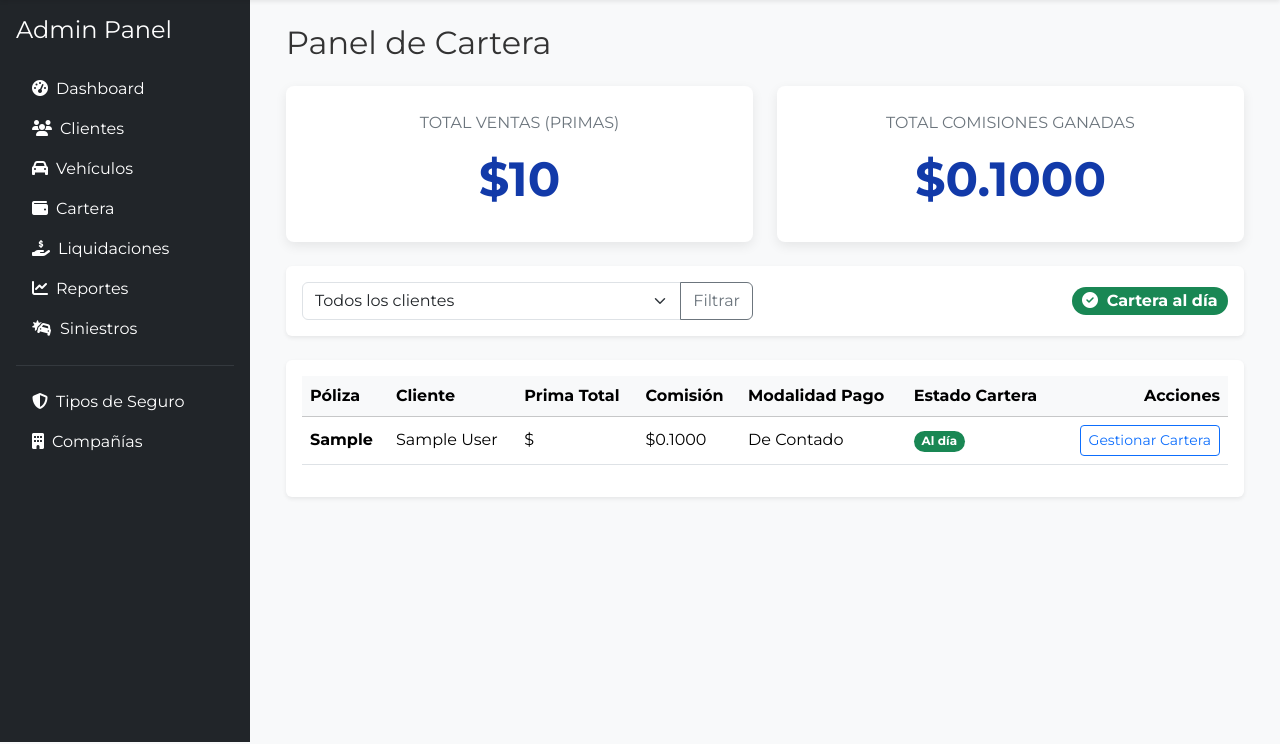
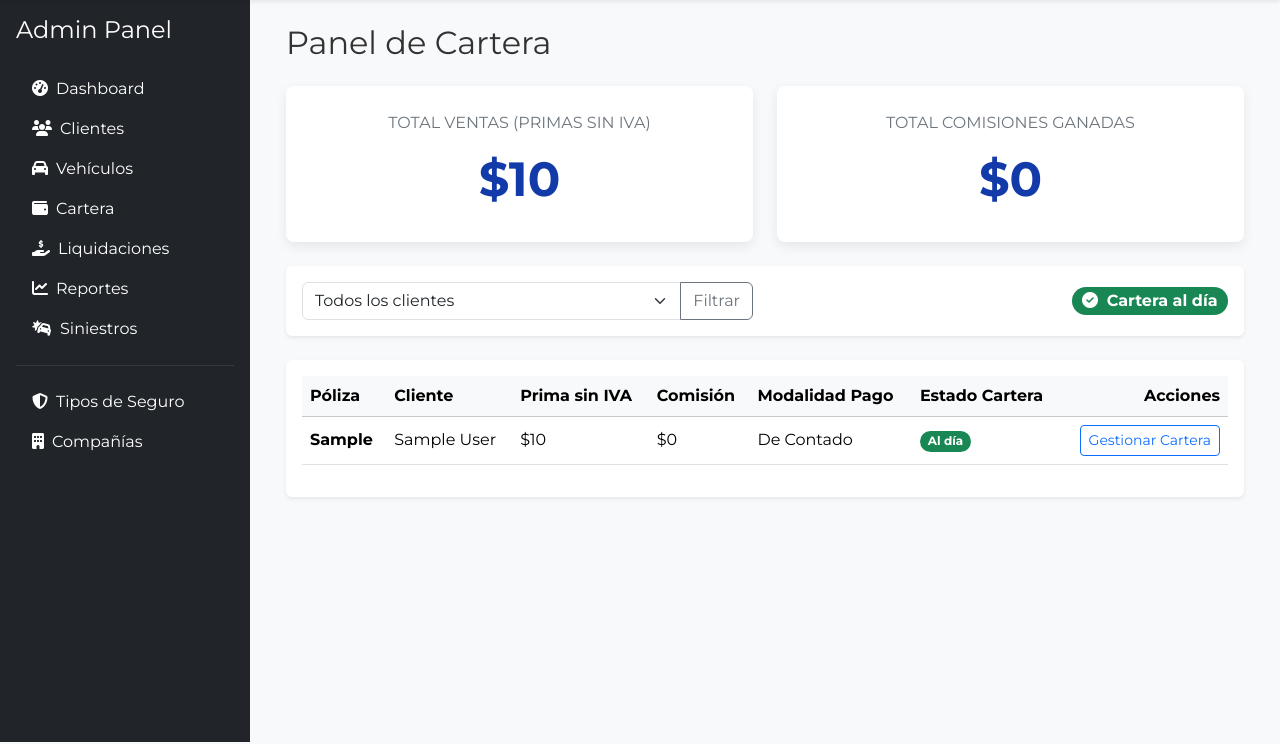
Before and after one commit to Santiago-caicedo/assecol_seguros, a Django app: page /dashboard/cartera/ in a window 1280 px wide. Shown: the part 56-800 px from the top of the page. Run offline with Django 5.2, Linux system fonts and the light colour scheme; a user stored in the database is signed in; tables that the repository leaves empty hold one stand-in row (values such as "Sample post"); parts of the project's set-up code (start-up, migrations or seed data) failed here and were passed over; some libraries are stand-ins or nearby versions.

Commit message:
se arregla diseño de interfaz de cartera

```diff
--- a/proyecto_seguros/dashboard_admin/templates/dashboard_admin/cartera_general.html
+++ b/proyecto_seguros/dashboard_admin/templates/dashboard_admin/cartera_general.html
@@ -7,14 +7,14 @@
 <div class="row">
     <div class="col-md-6 mb-4">
         <div class="stat-card">
-            <p class="text-secondary text-uppercase">Total Ventas (Primas)</p>
-            <h1>${{ total_ventas|intcomma }}</h1>
+            <p class="text-secondary text-uppercase">Total Ventas (Primas sin IVA)</p>
+            <h1>${{ total_ventas|floatformat:0|intcomma }}</h1>
         </div>
     </div>
     <div class="col-md-6 mb-4">
         <div class="stat-card">
             <p class="text-secondary text-uppercase">Total Comisiones Ganadas</p>
-            <h1>${{ total_comisiones|intcomma }}</h1>
+            <h1>${{ total_comisiones|floatformat:0|intcomma }}</h1>
         </div>
     </div>
 </div>
@@ -62,7 +62,7 @@
                     <tr>
                         <th>Póliza</th>
                         <th>Cliente</th>
-                        <th>Prima Total</th>
+                        <th>Prima sin IVA</th>
                         <th>Comisión</th>
                         <th>Modalidad Pago</th>
                         <th>Estado Cartera</th>
@@ -74,16 +74,13 @@
                     <tr>
                         <td class="fw-bold">{{ poliza.numero_poliza }}</td>
                         <td>{{ poliza.cliente.get_full_name|default:poliza.cliente.username }}</td>
-                        <td>${{ poliza.prima_total|intcomma }}</td>
-                        <td>${{ poliza.valor_comision|intcomma }}</td>
+                        <td>${{ poliza.valor_prima_sin_iva|floatformat:0|intcomma }}</td>
+                        <td>${{ poliza.valor_comision|floatformat:0|intcomma }}</td>
                         <td>{{ poliza.get_modo_pago_display }}</td>
                         <td>
-                            {% if poliza.estado_cartera == 'AL_DIA' %}
-                                <span class="badge rounded-pill text-bg-success">Al día</span>
-                            {% elif poliza.estado_cartera == 'EN_MORA' %}
-                                <span class="badge rounded-pill text-bg-danger">En Mora</span>
-                            {% elif poliza.estado_cartera == 'PAGO_COMPLETO' %}
-                                 <span class="badge rounded-pill text-bg-primary">Pago Completo</span>
+                            {% if poliza.estado_cartera == 'AL_DIA' %}<span class="badge rounded-pill text-bg-success">Al día</span>
+                            {% elif poliza.estado_cartera == 'EN_MORA' %}<span class="badge rounded-pill text-bg-danger">En Mora</span>
+                            {% elif poliza.estado_cartera == 'PAGO_COMPLETO' %}<span class="badge rounded-pill text-bg-primary">Pago Completo</span>
                             {% endif %}
                         </td>
                         <td class="text-end">
```
Also changed, not shown: other parts of proyecto_seguros/dashboard_admin/templates/dashboard_admin/cartera_general.html (+24 -4 lines).
